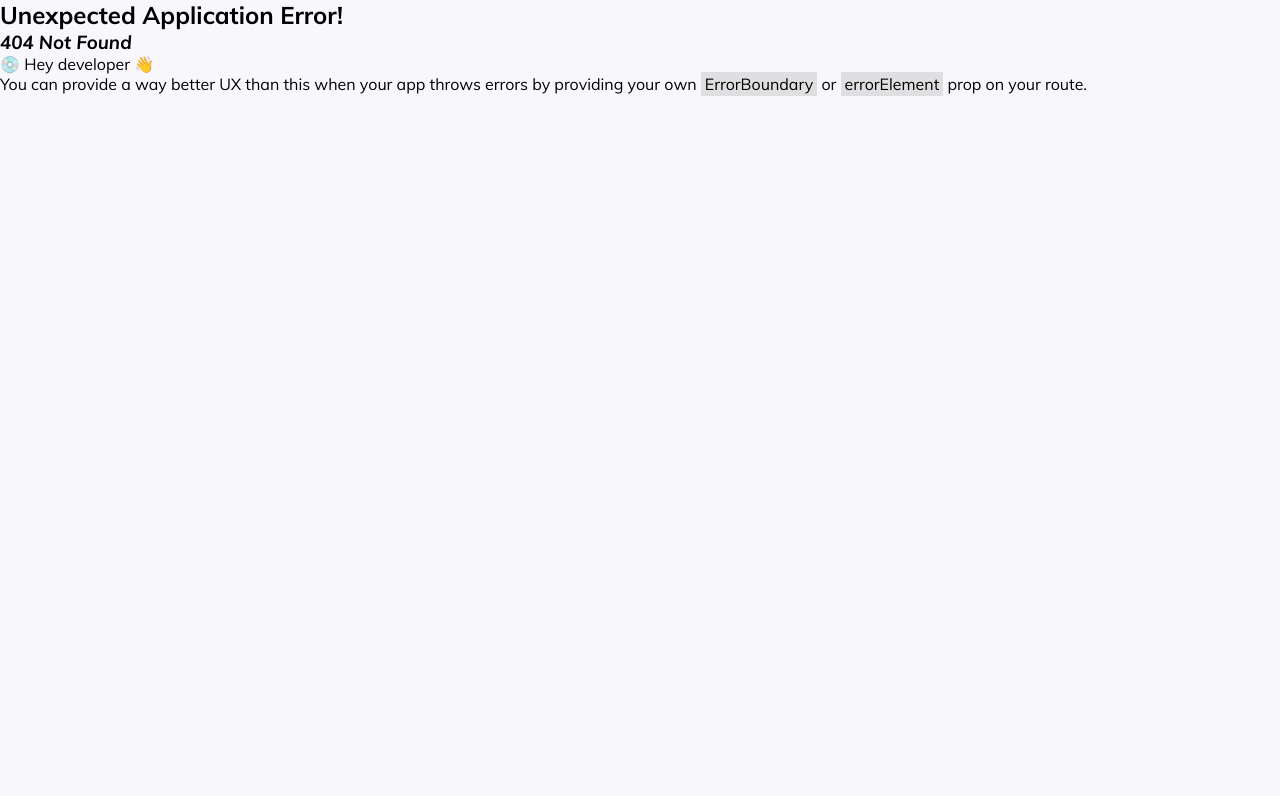
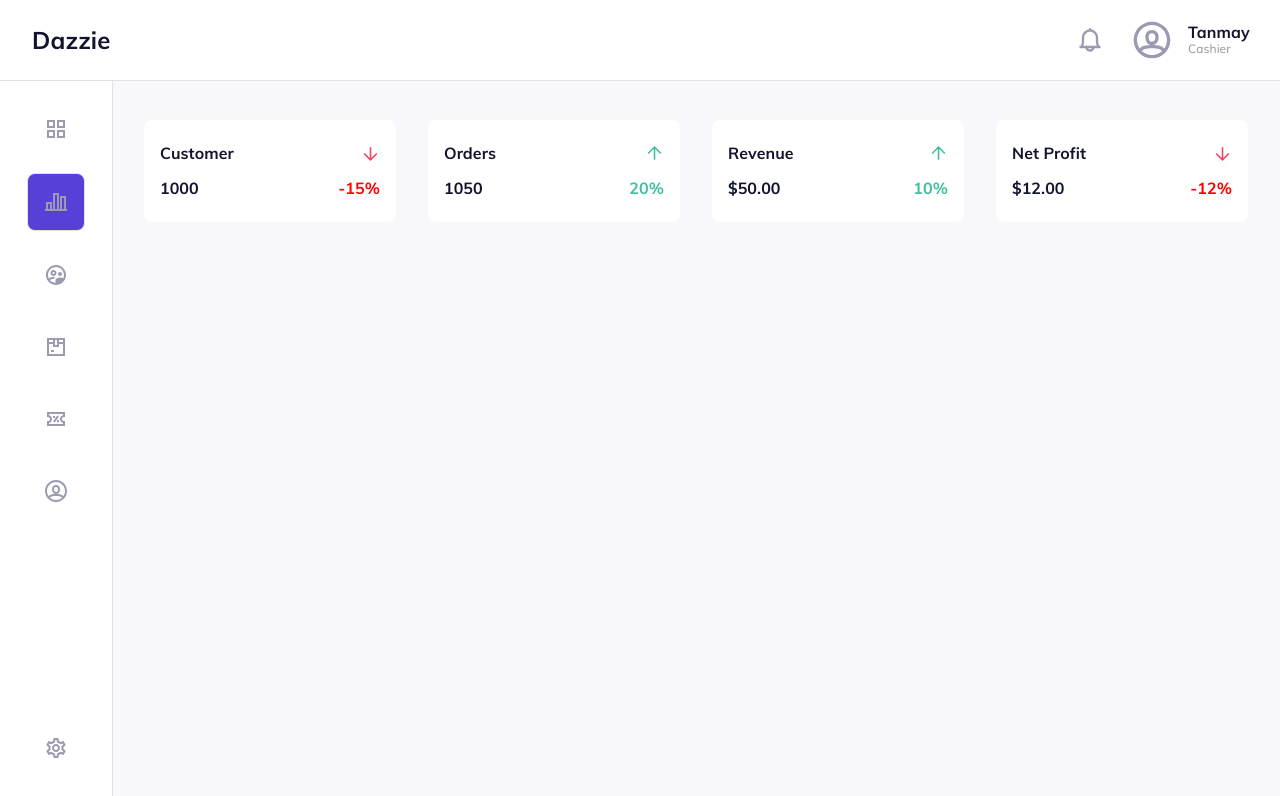
Before and after one commit to tanmaythole/food-admin-portal, a React (Vite) app: page /orders in a window 1280 px wide. Before the commit this address had no page. Shown: the top 796 px of the page. Built offline with nearby package versions, Linux system fonts and the light colour scheme.

Commit message:
stat ards added

```diff
--- /dev/null
+++ b/public/data/stats.json
@@ -0,0 +1,29 @@
+{
+  "status": "ok",
+  "data": [
+    {
+      "title": "Customer",
+      "count": "1000",
+      "isProfit": false,
+      "percentage": 15
+    },
+    {
+      "title": "Orders",
+      "count": "1050",
+      "isProfit": true,
+      "percentage": 20
+    },
+    {
+      "title": "Revenue",
+      "count": "$50.00",
+      "isProfit": true,
+      "percentage": 10
+    },
+    {
+      "title": "Net Profit",
+      "count": "$12.00",
+      "isProfit": false,
+      "percentage": 12
+    }
+  ]
+}
--- a/src/constants/icons.ts
+++ b/src/constants/icons.ts
@@ -9,3 +9,5 @@
 export {default as SEARCH_ICON} from "@src/assets/icons/SEARCH.svg";
 export {default as FILTER_ICON} from "@src/assets/icons/filter.svg";
 export {default as THREE_DOTS_ICON} from "@src/assets/icons/threedots.svg";
+export {default as ARROW_UP_ICON} from "@src/assets/icons/Arrow Up.svg";
+export {default as ARROW_DOWN_ICON} from "@src/assets/icons/Arrow Down.svg";
--- /dev/null
+++ b/src/modules/ordersAnalytics/index.tsx
@@ -0,0 +1,13 @@
+import React from "react";
+
+import OrderStats from "./stats";
+
+const OredrsAnalytics: React.FC = () => {
+  return (
+    <div>
+      <OrderStats />
+    </div>
+  );
+};
+
+export default OredrsAnalytics;
--- /dev/null
+++ b/src/modules/ordersAnalytics/stats/index.tsx
@@ -0,0 +1,27 @@
+import React, { useEffect, useState } from "react";
+
+import StatCard from "./statCard";
+
+import styles from "../style.module.css";
+
+import { StatData } from "../types";
+
+const OrderStats: React.FC = () => {
+  const [statsData, setStatsData] = useState<StatData[]>([]);
+
+  useEffect(() => {
+    fetch("/data/stats.json")
+      .then((res) => res.json())
+      .then((r) => setStatsData(r.data));
+  }, []);
+
+  return (
+    <div className={styles.statCards}>
+      {statsData.map((stat) => (
+        <StatCard key={stat.title} {...stat} />
+      ))}
+    </div>
+  );
+};
+
+export default OrderStats;
--- /dev/null
+++ b/src/modules/ordersAnalytics/stats/statCard.tsx
@@ -0,0 +1,34 @@
+import React from "react";
+
+import Typography from "@src/components/typography";
+
+import { ARROW_DOWN_ICON, ARROW_UP_ICON } from "@src/constants/icons";
+import { StatData } from "../types";
+
+import styles from "../style.module.css";
+
+const StatCard: React.FC<StatData> = ({
+  title,
+  count,
+  isProfit,
+  percentage,
+}) => (
+  <div className={styles.statCard}>
+    <div className={styles.statcardRow}>
+      <Typography variant="title">{title}</Typography>
+      <img src={isProfit ? ARROW_UP_ICON : ARROW_DOWN_ICON} />
+    </div>
+    <div className={styles.statcardRow}>
+      <Typography variant="title">{count}</Typography>
+      <Typography
+        variant="title"
+        className={isProfit ? styles.success : styles.error}
+      >
+        {!isProfit && "-"}
+        {percentage}%
+      </Typography>
+    </div>
+  </div>
+);
+
+export default StatCard;
--- /dev/null
+++ b/src/modules/ordersAnalytics/style.module.css
@@ -0,0 +1,24 @@
+.statCards {
+
+  display: grid;
+  grid-template-columns: repeat(4, 1fr);
+  grid-gap: 32px;
+}
+.statCard {
+  padding: 24px 16px;
+  background-color: var(--bg-primary);
+  border-radius: 8px;
+  display: flex;
+  flex-direction: column;
+  gap: 16px;
+}
+.statcardRow {
+  display: flex;
+  justify-content: space-between;
+}
+.statcardRow .success {
+  color: var(--text-tertiary);
+}
+.statcardRow .error {
+  color: red;
+}
--- /dev/null
+++ b/src/modules/ordersAnalytics/types.ts
@@ -0,0 +1,6 @@
+export type StatData = {
+  title: string;
+  count: string;
+  isProfit: boolean;
+  percentage: number;
+};
--- a/src/router.tsx
+++ b/src/router.tsx
@@ -1,6 +1,7 @@
 import AppLayout from "./layout/AppLayout";
 import Customers from "./modules/customers";
 import Dashboard from "./modules/dashboard";
+import OredrsAnalytics from "./modules/ordersAnalytics";
 
 const routerConfig = [
   {
@@ -12,6 +13,10 @@
         element: <Dashboard />,
       },
       {
+        path: "/orders",
+        element: <OredrsAnalytics />,
+      },
+      {
         path: "/customers",
         element: <Customers />,
       },
```
Also changed, not shown: src/assets/icons/Arrow Down.svg (added), src/assets/icons/Arrow Up.svg (added).
